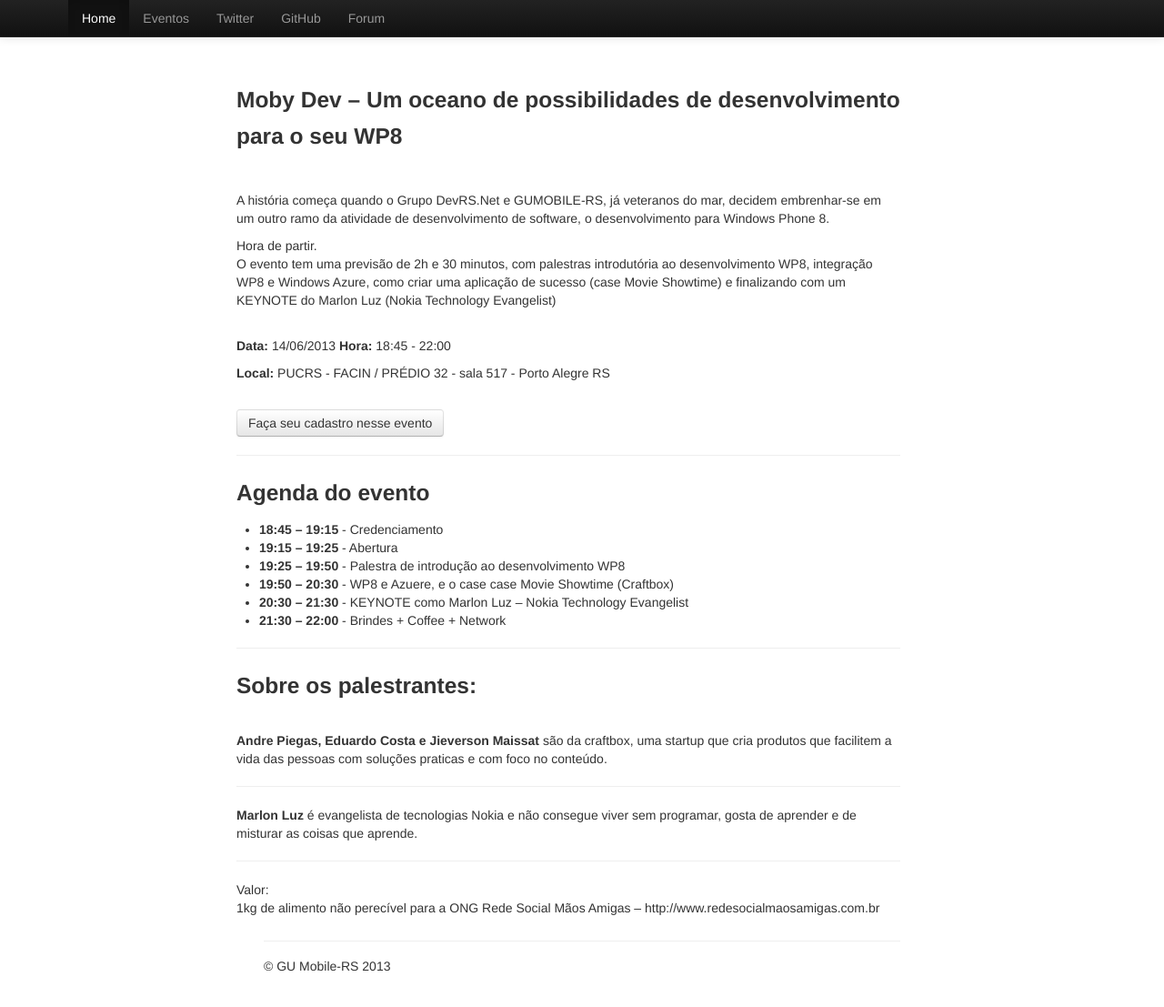
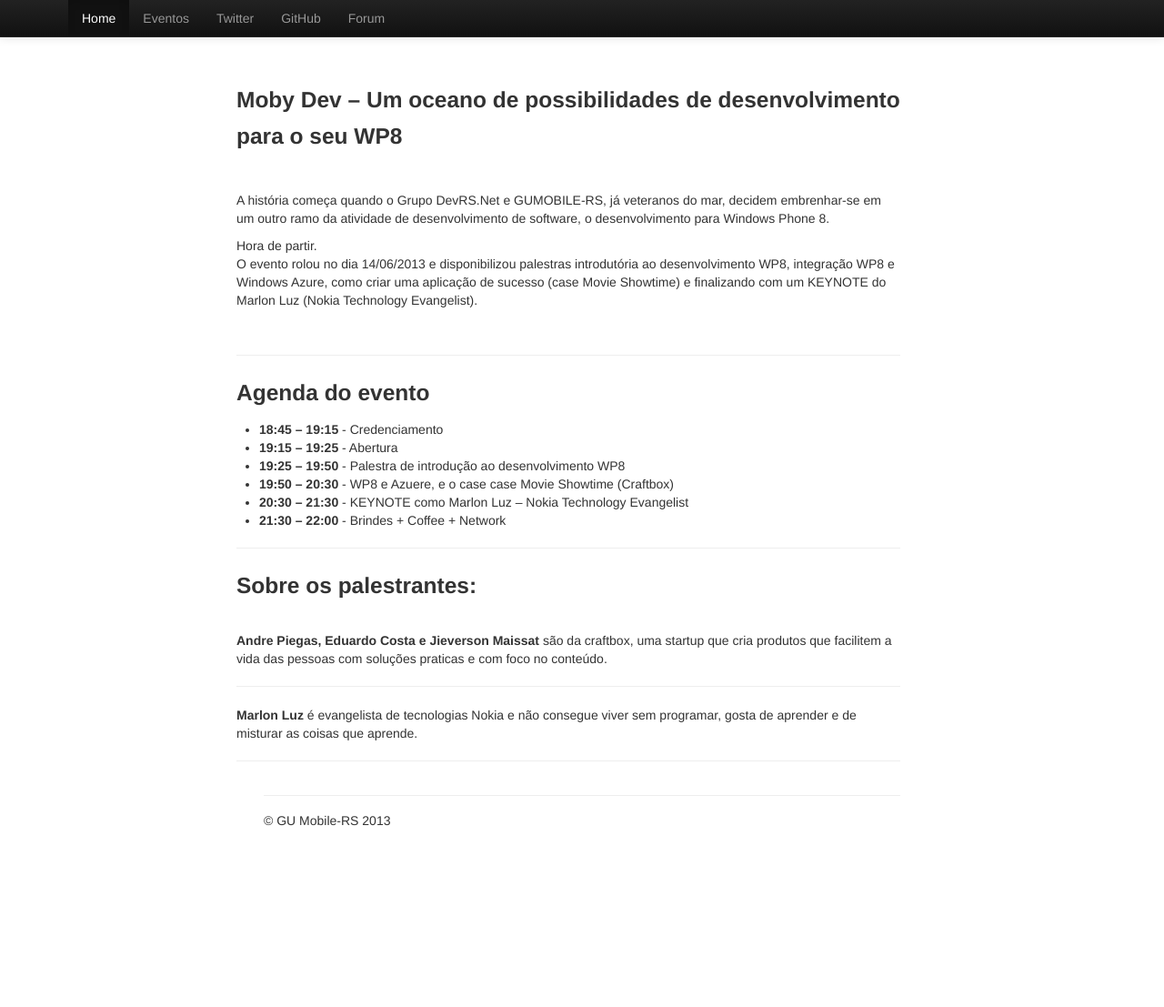
Before and after one commit to vameri/gumobilers.github.com, a Jekyll site: the page built from _posts/2013-06-14-um-oceano-de-possibilidades-de-desenvolvimento-para-seu-wp8.html, in a window 1280 px wide and 1122 px high. Shown: the top 1107 px of the window at 91% size. Built offline with Jekyll 4.4.1, drawn with Linux system fonts in a browser that asks for light colours.

Commit message:
update post

```diff
--- a/_posts/2013-06-14-um-oceano-de-possibilidades-de-desenvolvimento-para-seu-wp8.html
+++ b/_posts/2013-06-14-um-oceano-de-possibilidades-de-desenvolvimento-para-seu-wp8.html
@@ -9,16 +9,8 @@
   	<p>&nbsp;</p>
   	<p>A história começa quando o Grupo DevRS.Net e GUMOBILE-RS, já veteranos do mar, decidem embrenhar-se em um outro ramo da atividade de desenvolvimento de software, o desenvolvimento para Windows Phone 8.</p>
 
-	<p>Hora de partir.<br>O evento tem uma previsão de 2h e 30 minutos, com palestras introdutória ao desenvolvimento WP8, integração WP8 e Windows Azure, como criar uma aplicação de sucesso (case Movie Showtime) e finalizando com um KEYNOTE do Marlon Luz (Nokia Technology Evangelist)</p>
+	<p>Hora de partir.<br>O evento rolou no dia 14/06/2013 e disponibilizou palestras introdutória ao desenvolvimento WP8, integração WP8 e Windows Azure, como criar uma aplicação de sucesso (case Movie Showtime) e finalizando com um KEYNOTE do Marlon Luz (Nokia Technology Evangelist).</p>
 	<br>
-
-  	<p><strong>Data:</strong> 14/06/2013 <strong>Hora:</strong> 18:45 - 22:00</p>
-
-	<p><strong>Local:</strong> PUCRS - FACIN / PRÉDIO 32 - sala 517 - Porto Alegre RS</p>
-	<br>
-
-	<p><a href="http://www.sucesurs.org.br/evento/windows-phone-devrs-net-e-gu-mobile-rs" class="btn">Faça seu cadastro nesse evento</a></p>
-
 	<hr>
 
 	<h3>Agenda do evento</h3>
@@ -33,7 +25,6 @@
 	</ul>
 	<hr>
 
-
 	<h3>Sobre os palestrantes:</h3>
 	<br>
 
@@ -43,7 +34,4 @@
 	<p><strong>Marlon Luz</strong> é evangelista de tecnologias Nokia e não consegue viver sem programar, gosta de aprender e de misturar as coisas que aprende.</p>
 	<hr>
 
-	<p>Valor:<br>
-	1kg de alimento não perecível para a ONG Rede Social Mãos Amigas – http://www.redesocialmaosamigas.com.br</p>
-
 </div>
```
